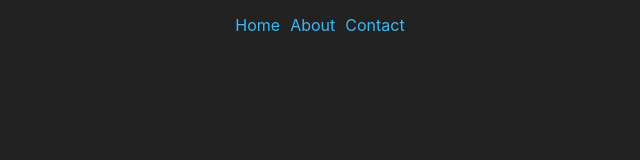
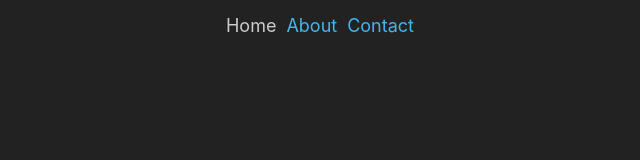
Before and after one commit to qbixmex/next-demo-2023, a Next.js app: page / in a window 1280 px wide. Shown: the top 160 px of the page, without its empty margins (320-960 px from the left). Built offline with nearby package versions, Linux system fonts and the light colour scheme.

Commit message:
custom-active-link

```diff
--- /dev/null
+++ b/components/ActiveLink.tsx
@@ -0,0 +1,19 @@
+import Link from 'next/link';
+import { useRouter } from 'next/router';
+
+import style from './Navbar.module.css';
+
+type Props = {
+  text: string;
+  href: string;
+};
+
+export const ActiveLink = ({ text, href }: Props): JSX.Element => {
+  const { asPath } = useRouter();
+
+  return (
+    <Link href={ href }>
+      <a className={ asPath === href ? style.active : null }>{ text }</a>
+    </Link>
+  );
+};
--- a/components/Navbar.module.css
+++ b/components/Navbar.module.css
@@ -6,6 +6,5 @@
   height: 50px;
 }
 
-.menu a {
-  font-size: 18px;
-}
+.menu-container a { font-size: 18px }
+.active { color: #ccc }
--- a/components/Navbar.tsx
+++ b/components/Navbar.tsx
@@ -1,13 +1,13 @@
-import React from 'react';
 import Link from 'next/link';
+import { ActiveLink } from './ActiveLink';
 import style from './Navbar.module.css';
 
 export function Navbar() {
   return (
     <nav className={ style['menu-container'] }>
-      <Link href="/">Home</Link>
-      <Link href="/about">About</Link>
-      <Link href="/contact">Contact</Link>
+      <ActiveLink text="Home" href="/" />
+      <ActiveLink text="About" href="/about" />
+      <ActiveLink text="Contact" href="/contact" />
     </nav>
   );
 }
--- a/pages/about.tsx
+++ b/pages/about/index.tsx
@@ -1,6 +1,6 @@
 import Head from 'next/head';
-import { Navbar } from '../components/Navbar';
-import styles from '../styles/Home.module.css';
+import { Navbar } from '../../components/Navbar';
+import styles from '../../styles/Home.module.css';
 
 export default function About() {
   return (
--- a/pages/contact.tsx
+++ b/pages/contact/index.tsx
@@ -1,6 +1,6 @@
 import Head from 'next/head';
-import { Navbar } from '../components/Navbar';
-import styles from '../styles/Home.module.css';
+import { Navbar } from '../../components/Navbar';
+import styles from '../../styles/Home.module.css';
 
 export default function Contact() {
   return (
```
